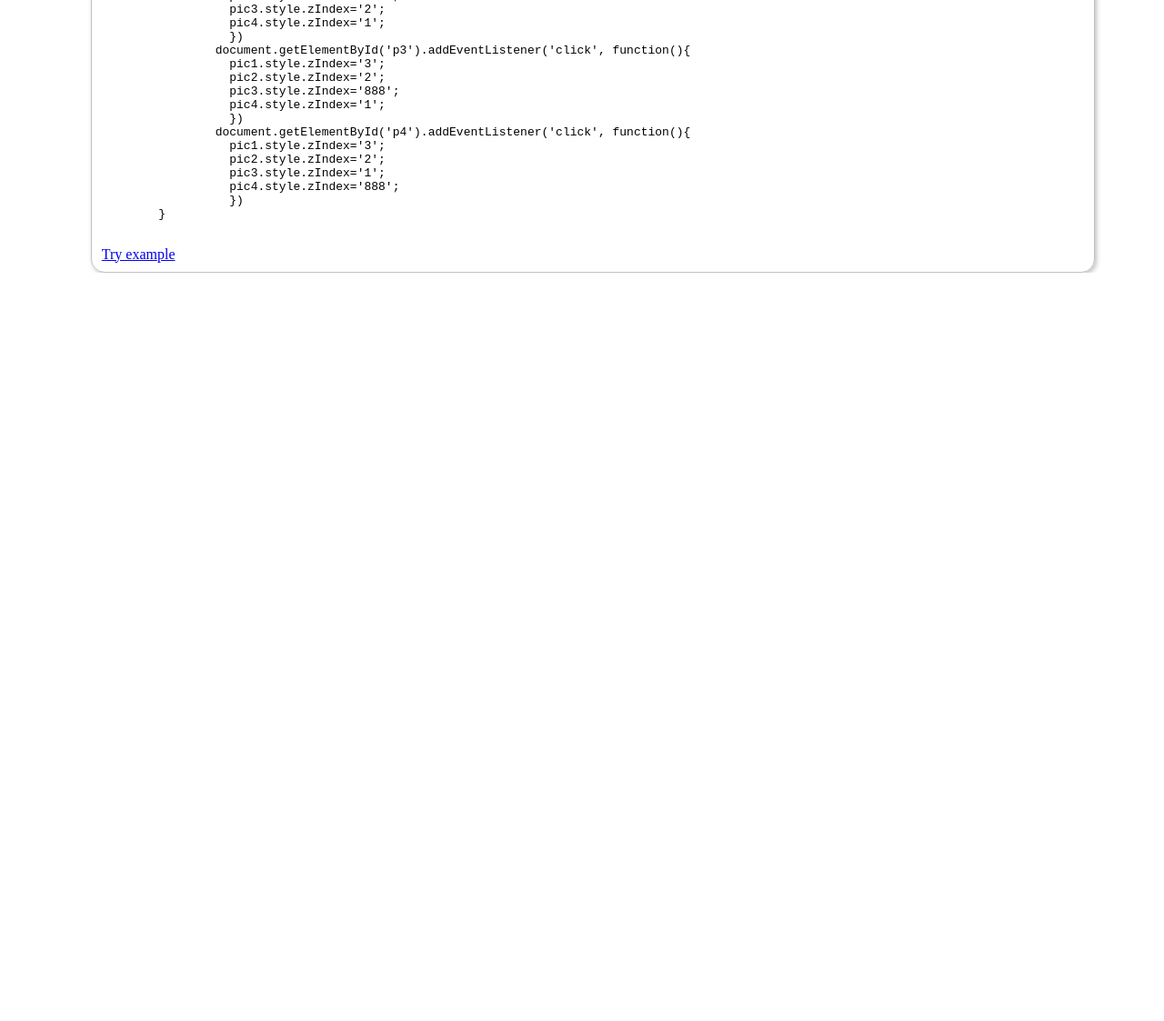
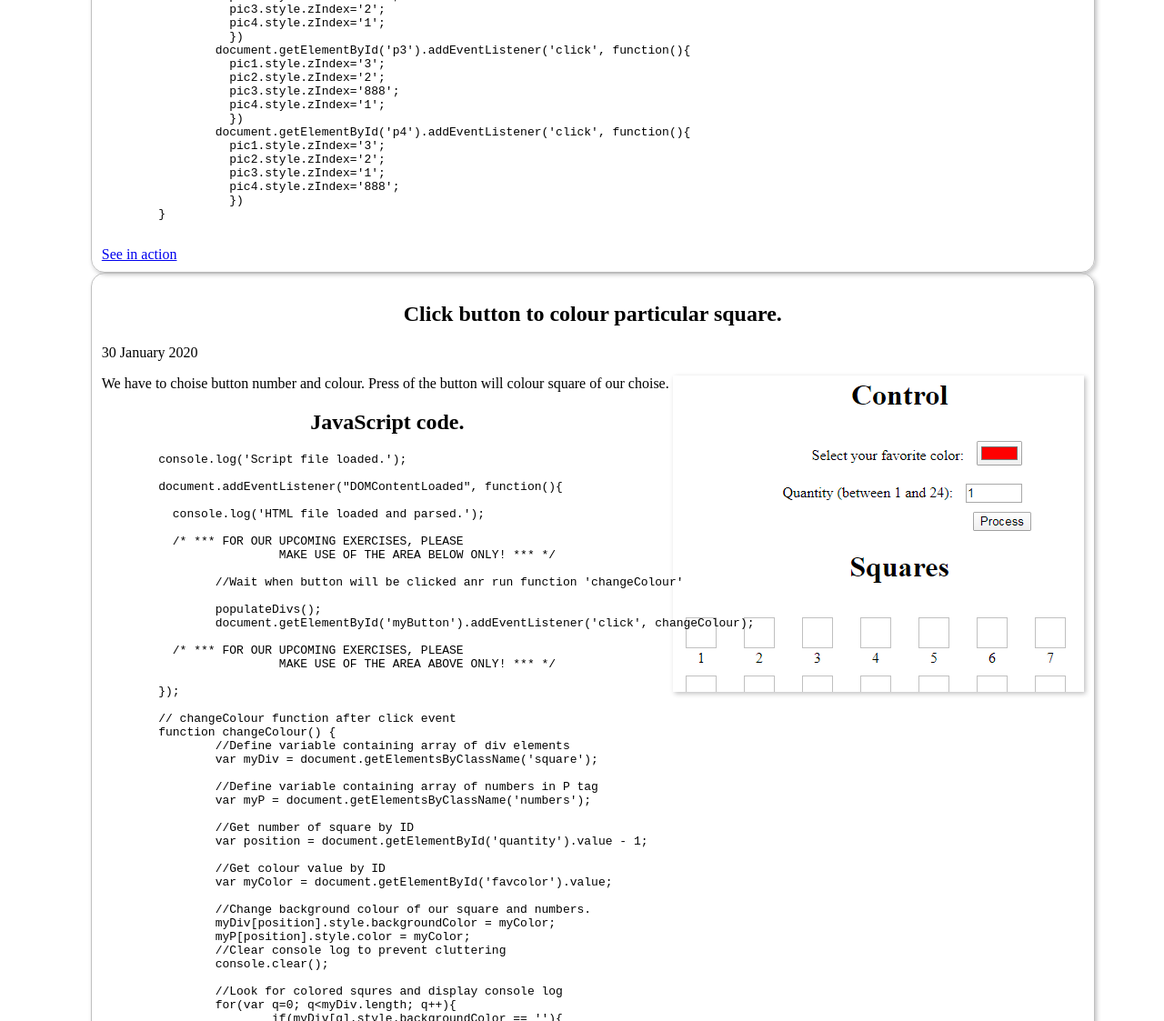
Before and after one commit to rinatsharifullin/portfolio, a plain HTML site: page javascript.html in a window 1280 px wide. Shown: the part 1677-2800 px from the top of the page at 91% size. Before the commit the page ends 1977 px from the top, so only its background shows below. Drawn offline with Linux system fonts and the light colour scheme.

Commit message:
Add files via upload

```diff
--- a/javascript.html
+++ b/javascript.html
@@ -15,7 +15,7 @@
 
 		<body>
 
-			<h1>Java Script</h1>
+			<h1>Java Script Exercises.</h1>
 			<section>
 				<h2>Add Event Listener with parameters</h2>
 				<p>03 February 2020</p>
@@ -64,7 +64,7 @@
 		kubik[5].style.backgroundColor="yellow";
 	}
 				</pre>
-				<a href="addEventListener-with-parameters-03-02-2020.html">Try example</a>
+				<a href="addEventListener-with-parameters-03-02-2020.html">See in action</a>
 			</section>
 <!-------------------------------------------->
 			<section>
@@ -118,7 +118,93 @@
 		  })
 	}
 				</pre>
-				<a href="jsexercises/ControlZIndexByJS/index.html">Try example</a>
+				<a href="jsexercises/ControlZIndexByJS/index.html">See in action</a>
+			</section>
+<!-------------------------------------------->
+			<section>
+				<h2>Click button to colour particular square.</h2>
+				<p>30 January 2020</p>
+				<p><img src="images/clickforcolor.png" alt="clickforcolor.png"></img>
+					We have to choise button number and colour. Press of the button will colour square of our choise.
+				</p>
+				<h2>JavaScript code.</h2>
+				<pre>
+	console.log('Script file loaded.');
+
+	document.addEventListener("DOMContentLoaded", function(){
+
+	  console.log('HTML file loaded and parsed.');
+
+	  /* *** FOR OUR UPCOMING EXERCISES, PLEASE
+			 MAKE USE OF THE AREA BELOW ONLY! *** */
+
+		//Wait when button will be clicked anr run function 'changeColour'
+
+		populateDivs();
+		document.getElementById('myButton').addEventListener('click', changeColour);
+
+	  /* *** FOR OUR UPCOMING EXERCISES, PLEASE
+			 MAKE USE OF THE AREA ABOVE ONLY! *** */
+
+	});
+
+	// changeColour function after click event
+	function changeColour() {
+		//Define variable containing array of div elements
+		var myDiv = document.getElementsByClassName('square');
+
+		//Define variable containing array of numbers in P tag
+		var myP = document.getElementsByClassName('numbers');
+
+		//Get number of square by ID
+		var position = document.getElementById('quantity').value - 1;
+
+		//Get colour value by ID
+		var myColor = document.getElementById('favcolor').value;
+
+		//Change background colour of our square and numbers.
+		myDiv[position].style.backgroundColor = myColor;
+		myP[position].style.color = myColor;
+		//Clear console log to prevent cluttering
+		console.clear();
+
+		//Look for colored squres and display console log
+		for(var q=0; q&lt;myDiv.length; q++){
+			if(myDiv[q].style.backgroundColor == ''){
+				console.log('Square number ' + (q+1) + ' have colour rgb(255,255,255)');
+			}else{console.log('Square number ' + (q+1) + ' have colour ' + myDiv[q].style.backgroundColor);}
+		}
+	}
+
+	function populateDivs() {
+			var node;
+			var pnode;
+			var textnode;
+			for (var numb=1; numb<25; numb++){
+				node = document.createElement("div");
+				pnode = document.createElement('p');
+				textnode = document.createTextNode(numb);
+				pnode.appendChild(textnode);
+				node.appendChild(pnode);
+				document.getElementById("MySec").appendChild(node);
+
+				node.className="square";
+				pnode.className="numbers";
+
+				node.style.width="33px";
+				node.style.height="33px";
+				node.style.border="silver solid 0.5px";
+				node.style.textAlign="center";
+				node.style.display="inline-block";
+				node.style.margin="15px";
+				pnode.style.position="relative";
+				pnode.style.top="20px";
+			}
+
+		}
+
+			</pre>
+				<a href="jsexercises/click-for-colour/index.html">See in action</a>
 			</section>
 
 		</body>
--- /dev/null
+++ b/jsexercises/click-for-colour/css/myStyle.css
@@ -0,0 +1,19 @@
+
+section{
+	max-width:500px;
+	margin:auto;
+}
+/*Control section Styling*/
+#control{
+	width:290px;
+	text-align:right;
+	margin:auto;
+}
+/*Squares styling*/
+
+input{
+	margin:10px;
+}
+h1{
+	text-align:center;
+}
```
Also changed, not shown: jsexercises/click-for-colour/index.html (added, +72 -0 lines), jsexercises/click-for-colour/scripts/scripts.js (added, +73 -0 lines), images/clickforcolor.png (added).
